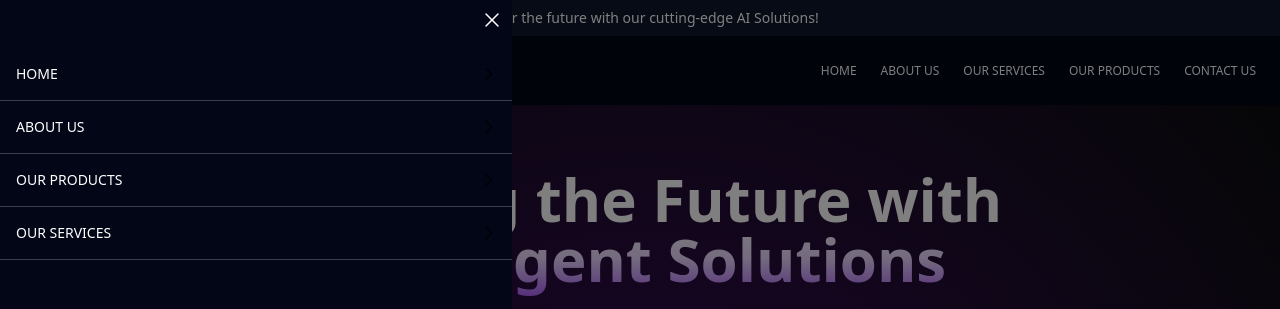
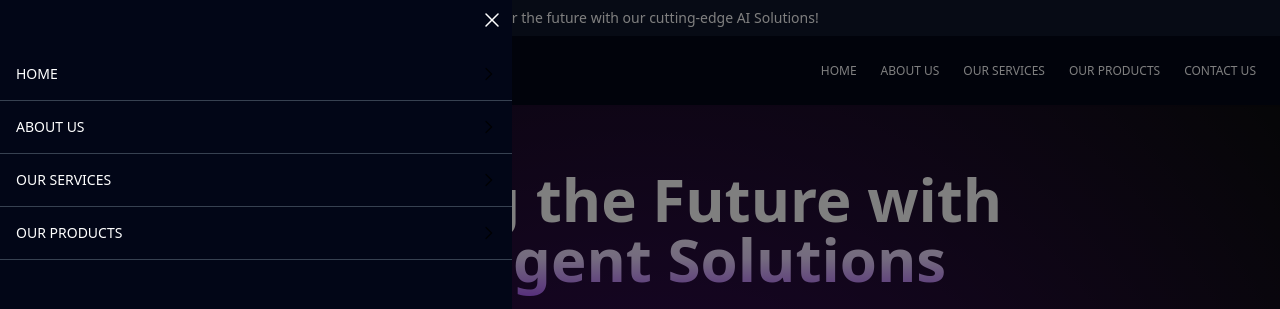
Before and after one commit to Snipbyte/orbitai, a Next.js app: page / in a window 1280 px wide. Both pictures are taken after a click on the button 31 px from the left and 69 px from the top of the page. Shown: the top 309 px of the page. Built offline with nearby package versions, Linux system fonts and the light colour scheme.

Commit message:
minor fixes

```diff
--- a/src/app/components/common/header/header.js
+++ b/src/app/components/common/header/header.js
@@ -58,9 +58,8 @@ export default function Header() {
             {[
               { name: "Home", link: "/" },
               { name: "About Us", link: "/about-us" },
-
+              { name: "Our Services", link: "/our-services" },
               { name: "Our Products", link: "/our-products" },
-              { name: "Our Services", link: "/our-services" },
             ].map((item) => (
               <div
                 className="flex items-center justify-between px-4 border-b border-b-gray-700"
@@ -125,7 +124,7 @@ export default function Header() {
               <a href="/our-services" className="text-xs uppercase font-medium">
                 Our Services
               </a>
-               <a href="/our-products" className="text-xs uppercase font-medium">
+              <a href="/our-products" className="text-xs uppercase font-medium">
                 Our Products
               </a>
               <a href="/contact-us" className="text-xs uppercase font-medium">
```
